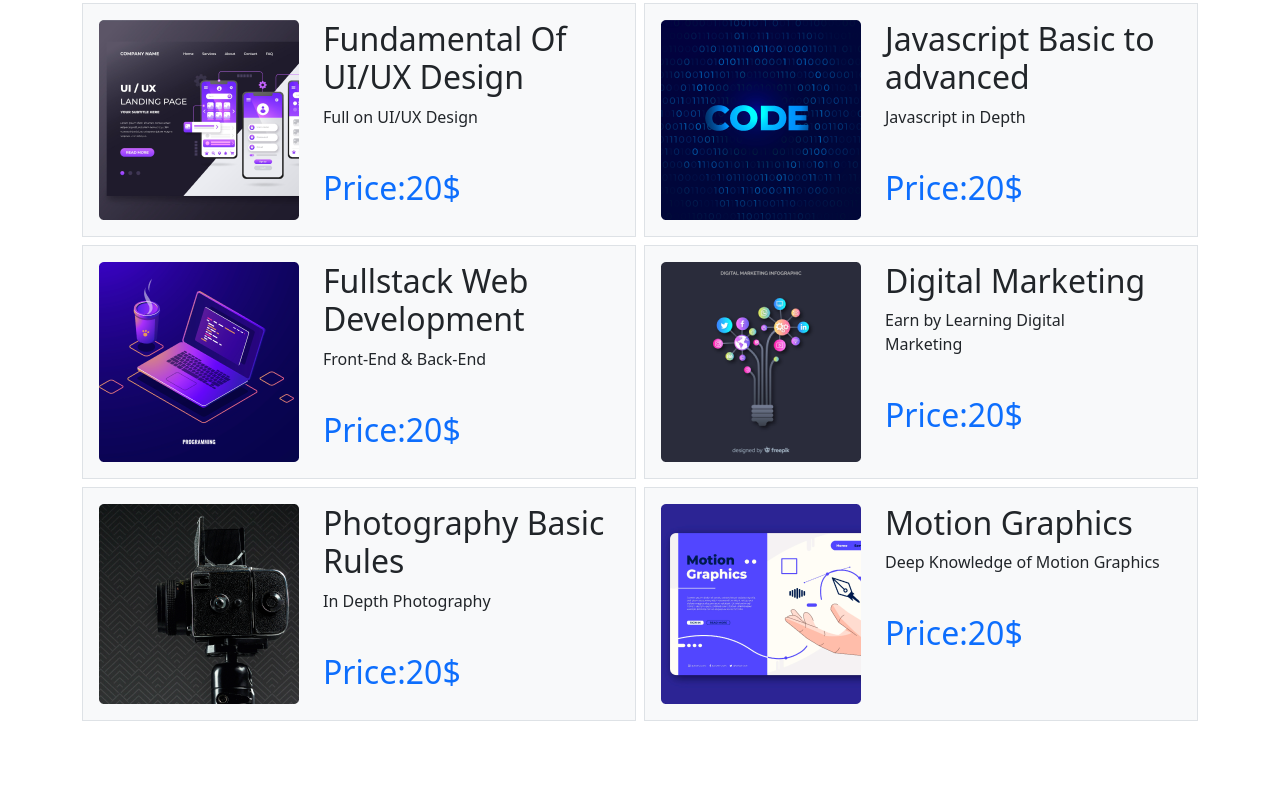
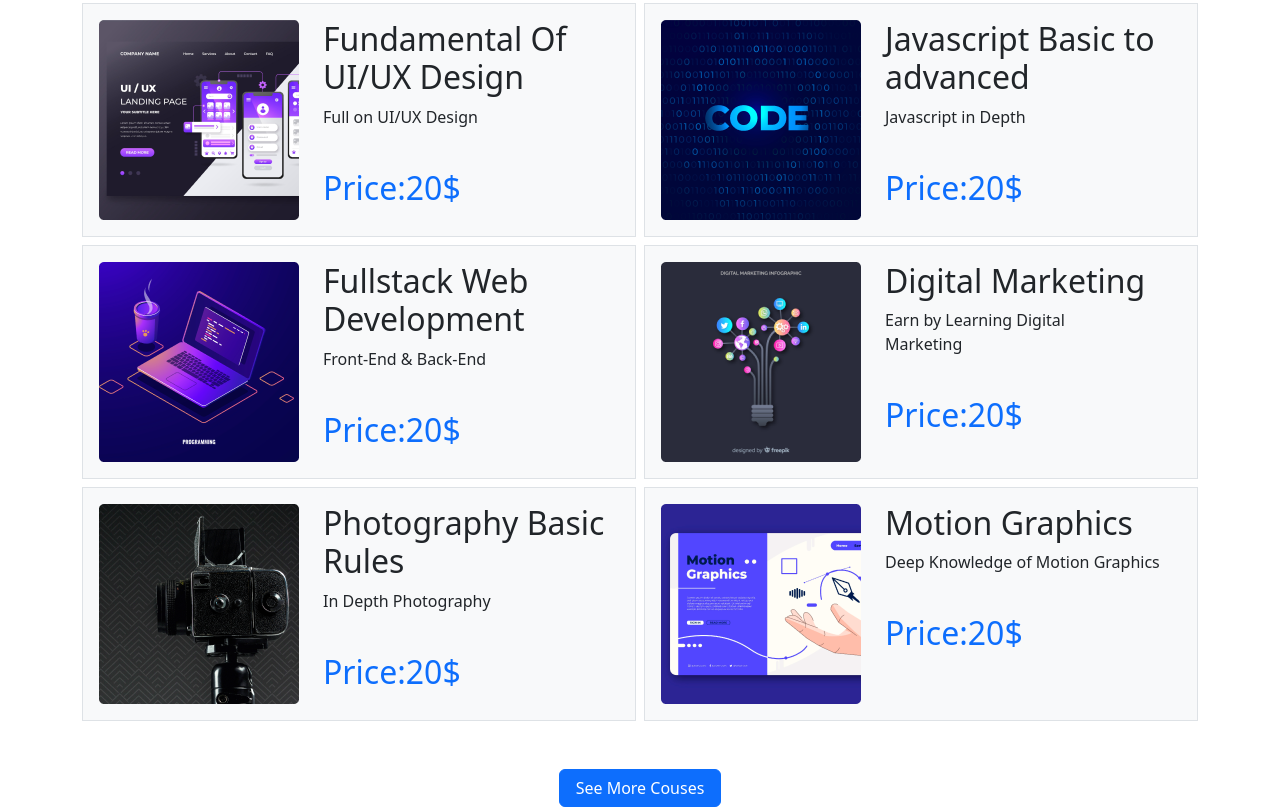
Before and after one commit to hriday-ghosh/learninghero, a plain HTML site: page index.html in a window 1280 px wide. Shown: the part 988-1795 px from the top of the page. Before the commit the page ends 1709 px from the top, so only its background shows below. Drawn offline with nearby package versions, Linux system fonts and the light colour scheme.

Commit message:
course creation

```diff
--- a/index.html
+++ b/index.html
@@ -196,7 +196,12 @@
             </div>
             <!-- courses list ends -->
 
-        </section>
+            <!-- more course button  -->
+            <div class="text-center">
+                <button type="button" class="btn btn-primary rounded px-3 mt-5">See More Couses</button>
+            </div>
+
+            </section>
 
 
     </main>
```
